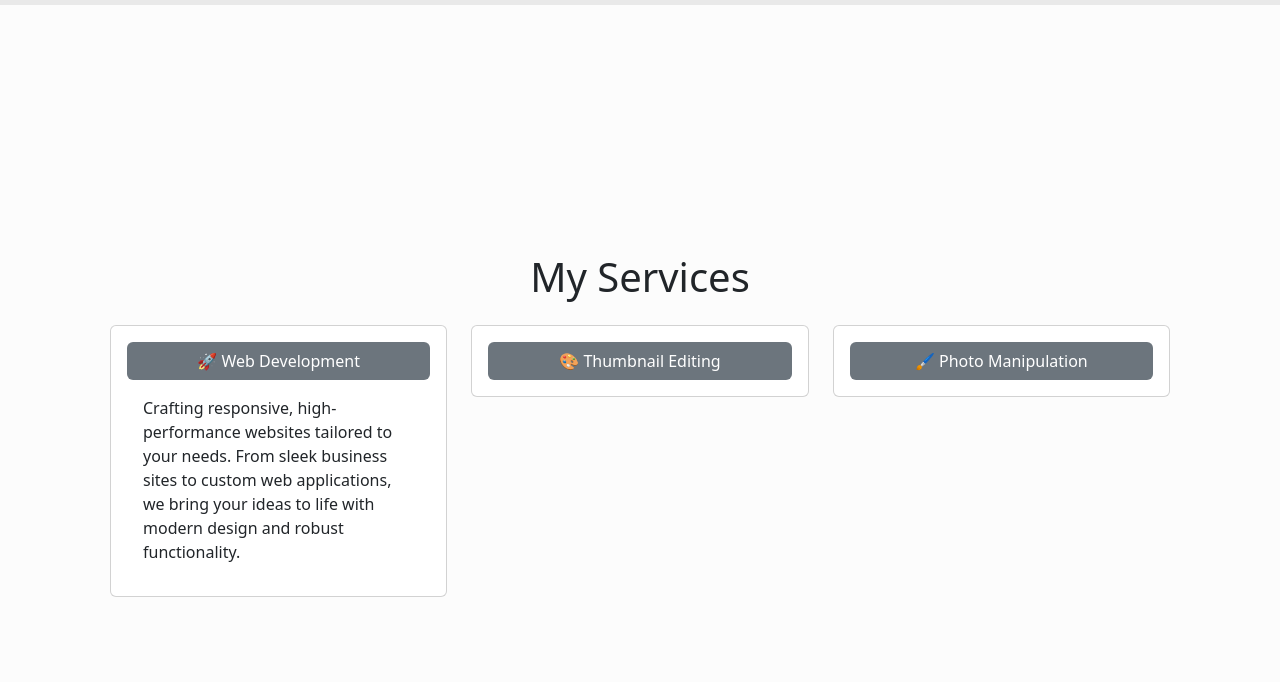
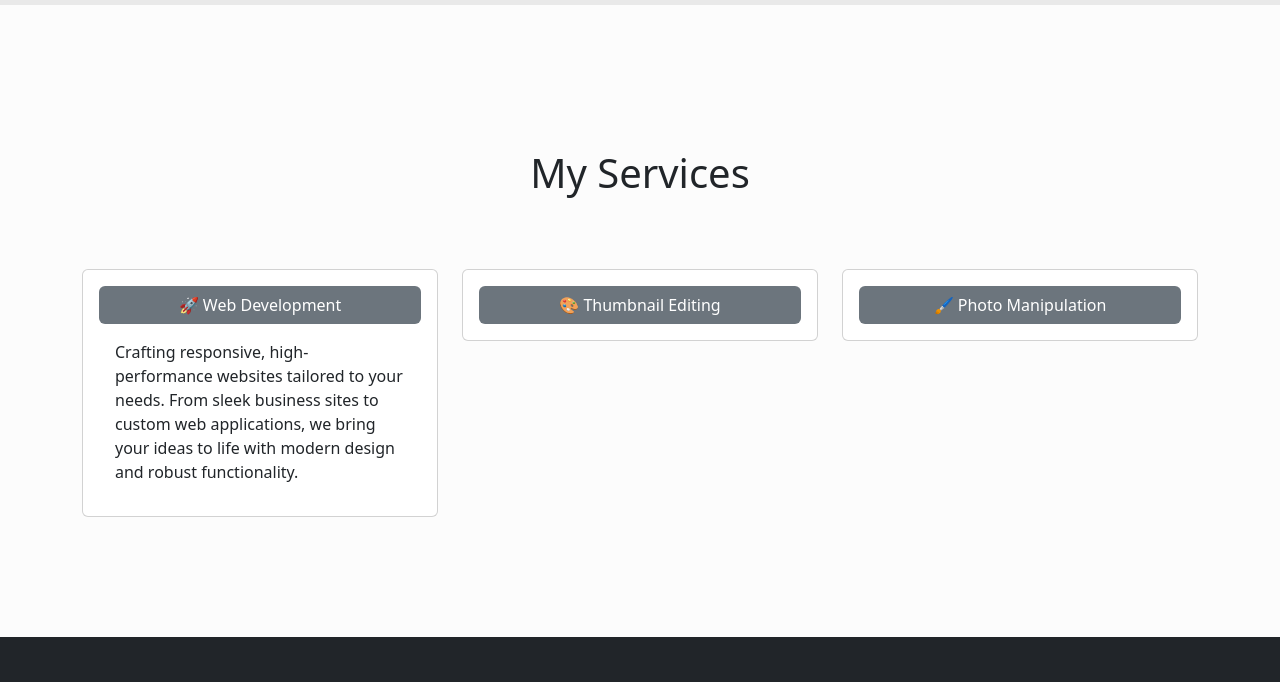
Before and after one commit to R-uru/Portfolio, a plain HTML site: page services.html in a window 1280 px wide. Shown: the part 71-753 px from the top of the page. Drawn offline with Linux system fonts and the light colour scheme.

Commit message:
fix final

```diff
--- a/custom.css
+++ b/custom.css
@@ -26,9 +26,6 @@ body {
     border-bottom: 2px solid #000000;
   }
 }
-
-
-
 .navbar-toggler:focus {
   box-shadow: none;
 }
@@ -91,9 +88,6 @@ body {
     max-width: 800px;
   }
 }
-.my-custom {
-  padding:200px 40px;
-}
 .carousel-indicators {
   margin-bottom: 0.2rem;
 }
--- a/services.html
+++ b/services.html
@@ -53,8 +53,8 @@
   </nav>
 
   <!-- Services Section -->
-  <div class="container my-5 my-custom" id="accordion">
-    <h1 class="text-center mb-4">My Services</h1>
+  <div class="container my-5 py-5" id="accordion">
+    <h1 class="text-center mb-4 py-5">My Services</h1>
     <div class="row">
       <div class="col-md-4 mb-4">
         <div class="card">
```
Also changed, not shown: background.html (+1 -1 lines).
